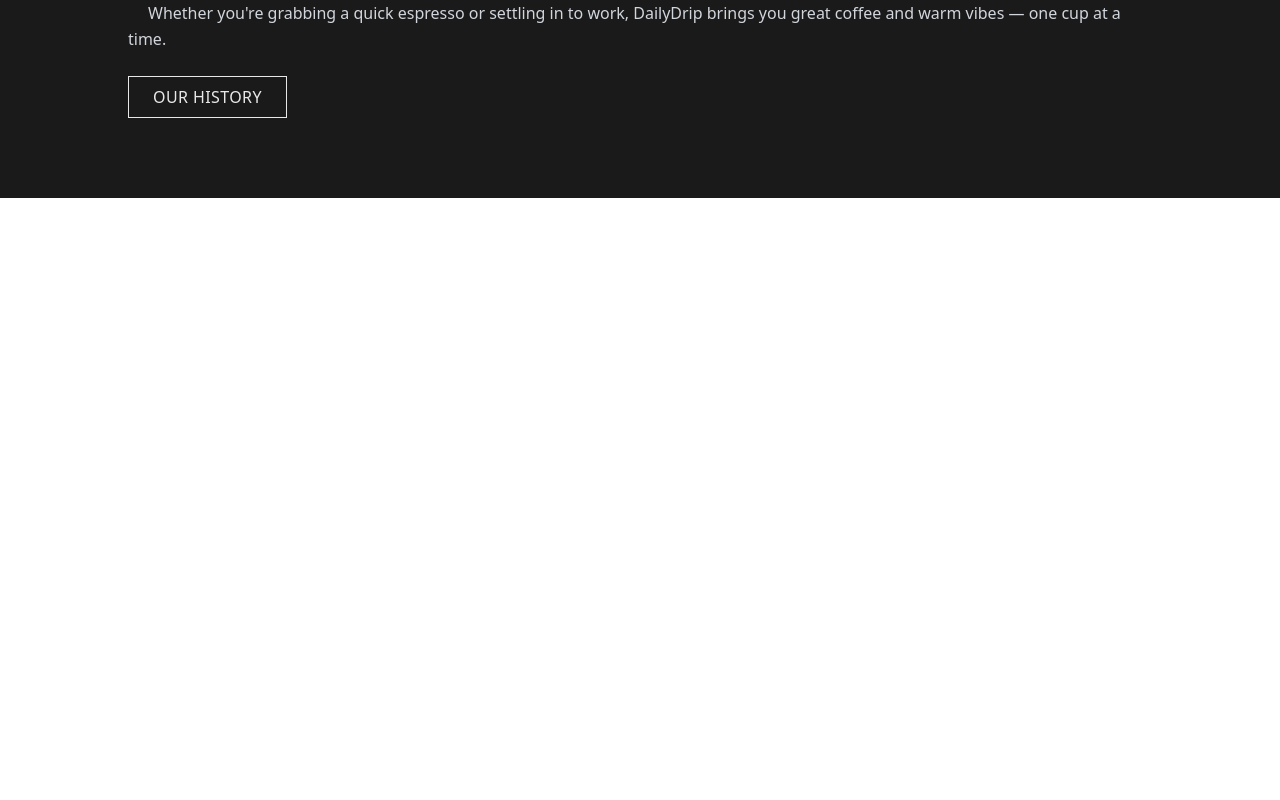
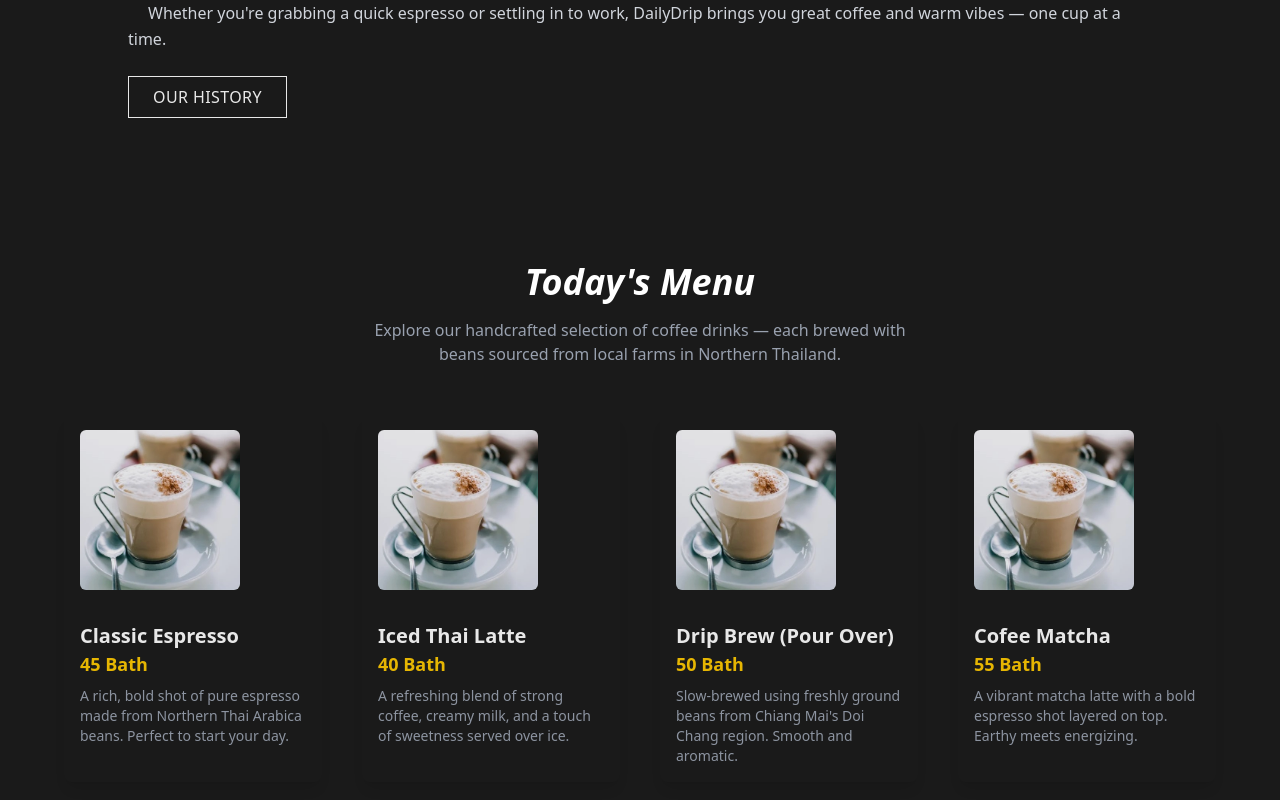
Before and after one commit to Sahasawat-Boss/DailyDrip-Cofee-Cafe, a Next.js app: page / in a window 1280 px wide. Shown: the part 1364-2164 px from the top of the page. Before the commit the page ends 1562 px from the top, so only its background shows below. Built offline with nearby package versions, Linux system fonts and the light colour scheme.

Commit message:
a TodayMenu Comps

```diff
--- a/src/app/components/TodayMenu.tsx
+++ b/src/app/components/TodayMenu.tsx
@@ -0,0 +1,70 @@
+// components/TodayMenu.tsx
+
+const menuItems = [
+    {
+        title: "Classic Espresso",
+        price: "45 Bath",
+        image: "/images/menu/menu4.jpg",
+        description:
+            "A rich, bold shot of pure espresso made from Northern Thai Arabica beans. Perfect to start your day.",
+    },
+    {
+        title: "Iced Thai Latte",
+        price: "40 Bath",
+        image: "/images/menu/menu4.jpg",
+        description:
+            "A refreshing blend of strong coffee, creamy milk, and a touch of sweetness served over ice.",
+    },
+    {
+        title: "Drip Brew (Pour Over)",
+        price: "50 Bath",
+        image: "/images/menu/menu4.jpg",
+        description:
+            "Slow-brewed using freshly ground beans from Chiang Mai's Doi Chang region. Smooth and aromatic.",
+    },
+    {
+        title: "Cofee Matcha",
+        price: "55 Bath",
+        image: "/images/menu/menu4.jpg",
+        description:
+            "A vibrant matcha latte with a bold espresso shot layered on top. Earthy meets energizing.",
+    },
+];
+
+export default function TodayMenu() {
+    return (
+        <section className="bg-[#1a1a1a] text-white px-6 py-16">
+            <div className="max-w-6xl mx-auto">
+                <div className="text-center mb-12">
+                    <h2 className="text-3xl md:text-4xl font-bold italic mb-4">
+                        Today's Menu
+                    </h2>
+                    <p className="text-gray-400 max-w-xl mx-auto">
+                        Explore our handcrafted selection of coffee drinks — each brewed
+                        with beans sourced from local farms in Northern Thailand.
+                    </p>
+                </div>
+                <div className="grid sm:grid-cols-2 lg:grid-cols-4 gap-10">
+                    {menuItems.map((item, index) => (
+                        <div
+                            key={index}
+                            className="flex gap-4 lg:flex-col p-4 rounded-lg shadow-lg hover:shadow-xl transition duration-300 hover"
+                        >
+                            <img
+                                src={item.image}
+                                alt={item.title}
+                                className="w-40 h-40 object-cover rounded-md mb-4"
+                            />
+                            <div>
+                                <h3 className="text-xl font-semibold">{item.title}</h3>
+                                <p className="text-yellow-400 text-lg font-bold mb-2">{item.price}</p>
+                                <p className="text-gray-400 text-sm">{item.description}</p>
+                            </div>
+                        </div>
+                    ))}
+                </div>
+
+            </div>
+        </section>
+    );
+}
--- a/src/app/page.tsx
+++ b/src/app/page.tsx
@@ -1,11 +1,13 @@
 import Hero from "./components/Hero";
 import About from "./components/About";
+import TodayMenu from "./components/TodayMenu";
 
 export default function Home() {
   return (
     <div>
       <Hero />
       <About/>
+      <TodayMenu/>
     </div>
   );
 }
```
Also changed, not shown: public/images/menu/menu4.jpg (added), src/app/components/layout/Nav.tsx (renamed from src/app/components/Nav.tsx).
